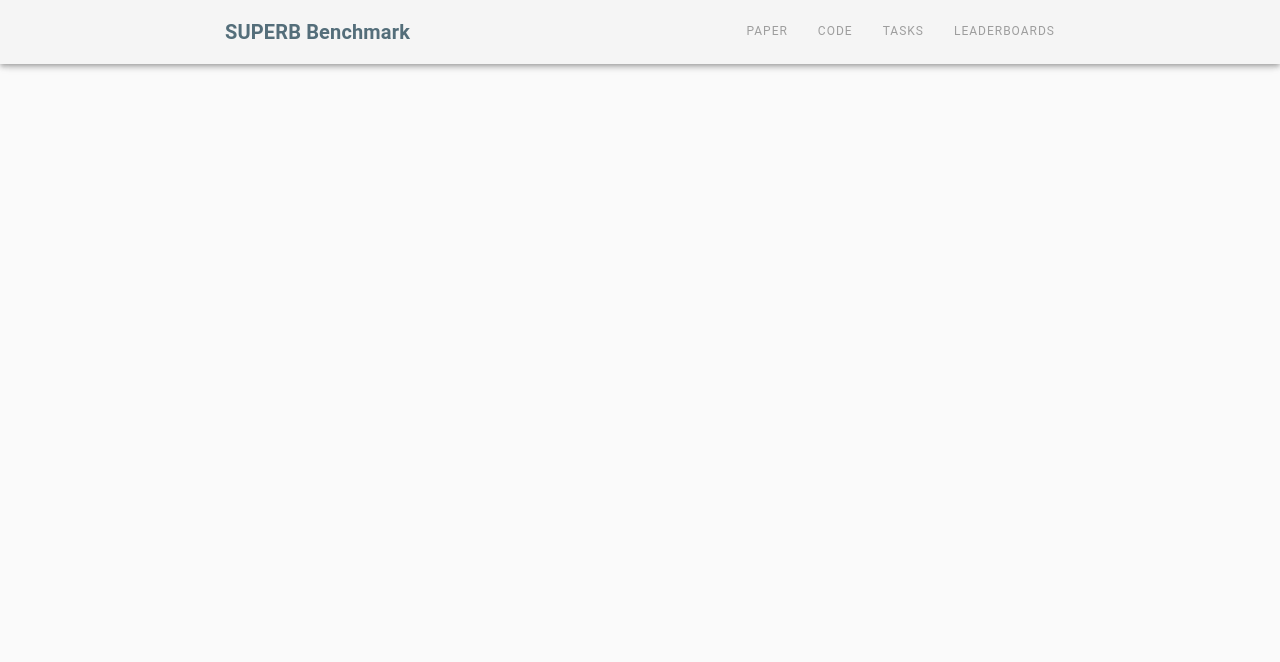
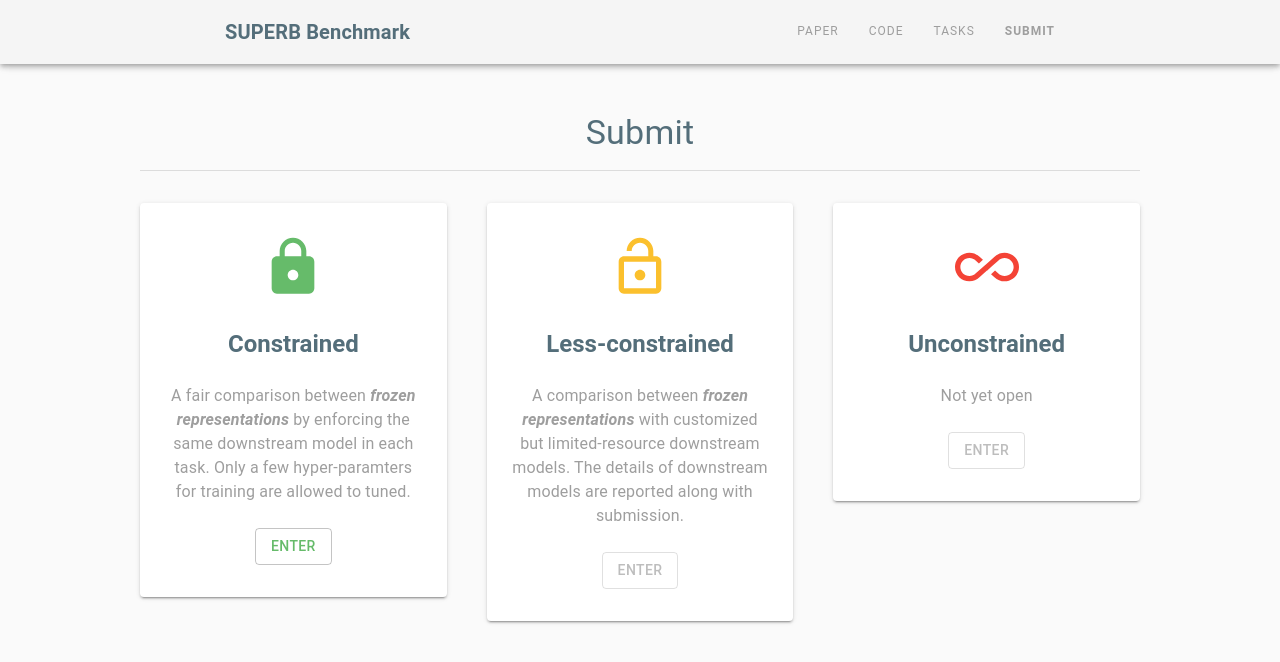
Before and after one commit to superbbenchmark/website-react, a React (Create React App) app: page /submit in a window 1280 px wide. Shown: the top 662 px of the page. Built offline with nearby package versions, Linux system fonts and the light colour scheme.

Commit message:
rename leaderboards to submit

```diff
--- a/src/App.js
+++ b/src/App.js
@@ -10,7 +10,7 @@ import Box from "@material-ui/core/Box";
 import NavigationBar from "./NavigationBar";
 import Landing from "./Landing";
 import Tasks from "./Tasks";
-import Leaderboards from "./Leaderboards";
+import Submit from "./Submit";
 
 
 const theme = createMuiTheme({
@@ -42,8 +42,8 @@ function App() {
             <Route path="/tasks">
               <Tasks />
             </Route>
-            <Route path="/leaderboards">
-              <Leaderboards />
+            <Route path="/submit">
+              <Submit />
             </Route>
           </Switch>
         </ThemeProvider>
--- a/src/NavigationBar.js
+++ b/src/NavigationBar.js
@@ -139,7 +139,7 @@ function NavigationBar(props) {
     ["Paper", "https://arxiv.org/"],
     ["Code", "https://github.com/s3prl/s3prl"],
     ["Tasks", "/tasks"],
-    ["Leaderboards", "/leaderboards"],
+    ["Submit", "/submit"],
   ].map(([text, link]) => [
     <Typography color="textSecondary" variant="overline" className={classes.navlink}>{text}</Typography>,
     link
--- a/src/Leaderboards.js
+++ b/src/Submit.js
@@ -102,7 +102,7 @@ function Strong(props) {
 }
 
 
-export default function Leaderboards(props) {
+export default function Submit(props) {
   const classes = useStyles();
   const theme = useTheme();
   const match = useRouteMatch();
@@ -198,7 +198,7 @@ export default function Leaderboards(props) {
         <TimedGrow interval={0}>
           <Box margin={theme.spacing(4, "auto")}>
             <Box margin={theme.spacing(2, "auto")}>
-              <Typography color="textPrimary" variant="h4">Leaderboards</Typography>
+              <Typography color="textPrimary" variant="h4">Submit</Typography>
             </Box>
             <Divider />
           </Box>
```
